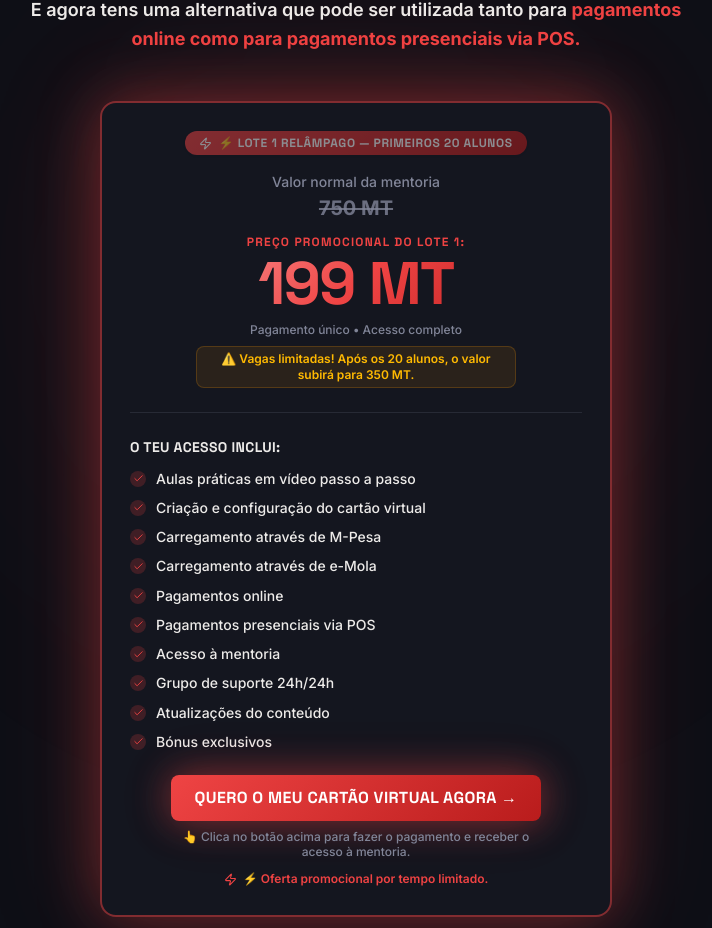
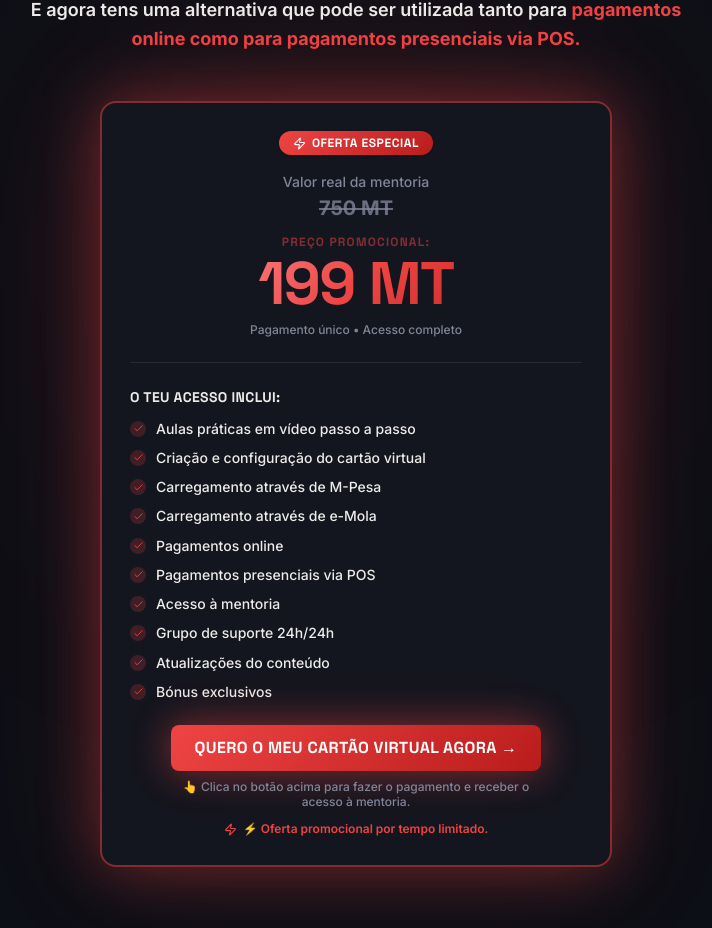
Before and after one commit to ertapaio-coder/Cartao-virtual-2-em-1, a React (Vite) app: page / in a window 1280 px wide. Shown: the part 9178-10106 px from the top of the page, without its empty margins (284-996 px from the left). Built offline with nearby package versions, Linux system fonts and the light colour scheme.

Commit message:
refactor: update pricing section labels and styling
Removed specific batch references in favor of general promotional messaging and updated animation placement to improve focus.

```diff
--- a/src/components/PricingSection.tsx
+++ b/src/components/PricingSection.tsx
@@ -58,32 +58,29 @@ export const PricingSection = () => {
         >
           {/* Badge */}
           <div className="text-center mb-4">
-            <span className="inline-flex items-center gap-1.5 bg-gradient-red text-primary-foreground font-display font-bold text-xs px-3.5 py-1 rounded-full uppercase tracking-wider shadow-sm animate-pulse">
+            <span className="inline-flex items-center gap-1.5 bg-gradient-red text-primary-foreground font-display font-bold text-xs px-3.5 py-1 rounded-full uppercase tracking-wider shadow-sm">
               <Zap size={13} />
-              ⚡ LOTE 1 RELÂMPAGO — PRIMEIROS 20 ALUNOS
+              OFERTA ESPECIAL
             </span>
           </div>
 
           {/* Pricing */}
           <div className="text-center mb-6 pb-6 border-b border-border">
             <div className="text-muted-foreground text-xs sm:text-sm font-medium mb-0.5">
-              Valor normal da mentoria
+              Valor real da mentoria
             </div>
             <div className="text-lg sm:text-xl line-through text-muted-foreground/80 font-bold mb-3">
               750 MT
             </div>
 
-            <div className="text-primary font-display font-bold text-xs uppercase tracking-widest mb-1">
-              PREÇO PROMOCIONAL DO LOTE 1:
+            <div className="text-primary font-display font-bold text-xs uppercase tracking-widest mb-1 animate-pulse">
+              PREÇO PROMOCIONAL:
             </div>
             <div className="text-4xl sm:text-5xl md:text-6xl font-display font-black text-gradient-red tracking-tight leading-none mb-2">
               199 MT
             </div>
             <p className="text-muted-foreground text-xs font-medium">
               Pagamento único • Acesso completo
-            </p>
-            <p className="text-amber-400 text-[11px] sm:text-xs font-semibold mt-2 bg-amber-500/10 border border-amber-500/20 rounded-lg py-1 px-2.5 max-w-xs mx-auto">
-              ⚠️ Vagas limitadas! Após os 20 alunos, o valor subirá para 350 MT.
             </p>
           </div>
 
```
